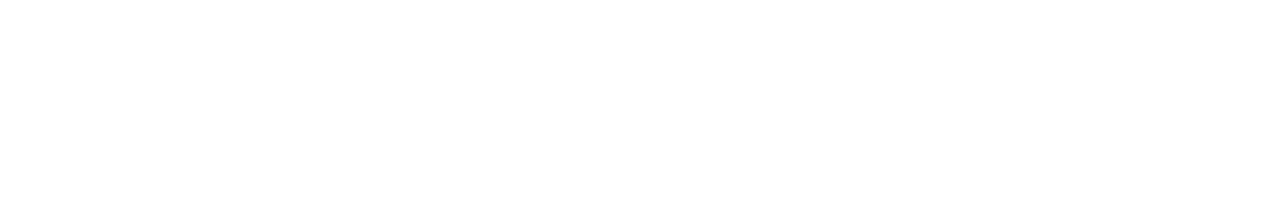
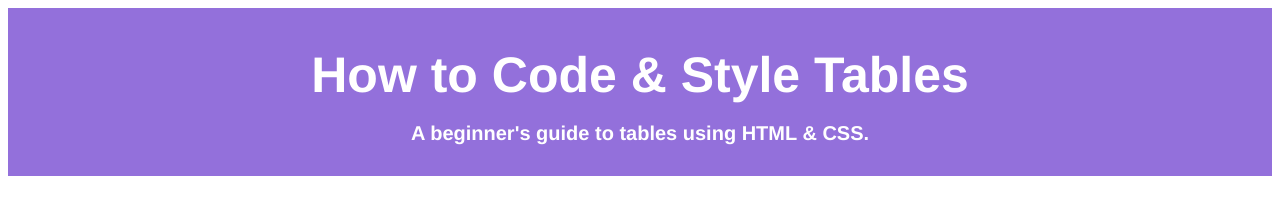
Before and after one commit to AdelineSey/cheat_sheet_challenge, a plain HTML site: page index.html in a window 1280 px wide. Drawn offline with Linux system fonts and the light colour scheme.

Commit message:
Added page headers to the HTML file and added CSS styles for the headers.

```diff
--- a/index.html
+++ b/index.html
@@ -1,6 +1,6 @@
 <!-- HTML Sheet Head-->
 <!DOCTYPE html>
-<html lang="en">
+<html lang="en" class="html">
 <head>
     <meta charset="UTF-8">
     <meta name="viewport" content="width=device-width, initial-scale=1.0">
@@ -9,6 +9,8 @@
 </head>
 <!-- HTML Header-->
 <header>
-    <h1 class="h1"></h1>
+    <div class="header-container"></dvi>
+    <h1 class="h1">How to Code & Style Tables</h1>
+    <h4 class="h4">A beginner's guide to tables using HTML & CSS.</h4>
 </header>
 </html>
--- a/styles.css
+++ b/styles.css
@@ -0,0 +1,28 @@
+/* Stylesheet for the HTML page */
+/* Listed in alphabetical order */
+
+.h1 {
+    color: white;
+    font-family: 'Franklin Gothic Medium', 'Arial Narrow', Arial, sans-serif;
+    font-size: 50px;
+    text-align: center;
+}
+
+.h4 {
+    color: white;
+    font-family: 'Franklin Gothic Medium', 'Arial Narrow', Arial, sans-serif;
+    font-size: 20px;
+    margin-top: -15px;
+    text-align: center;
+}
+
+.header-container {
+    background-color: mediumpurple;
+    height: fit-content(150%);
+    width: fit-content(100%);
+    border: solid 4px mediumpurple;
+}
+
+.html {
+    background-color: white;
+}
```
